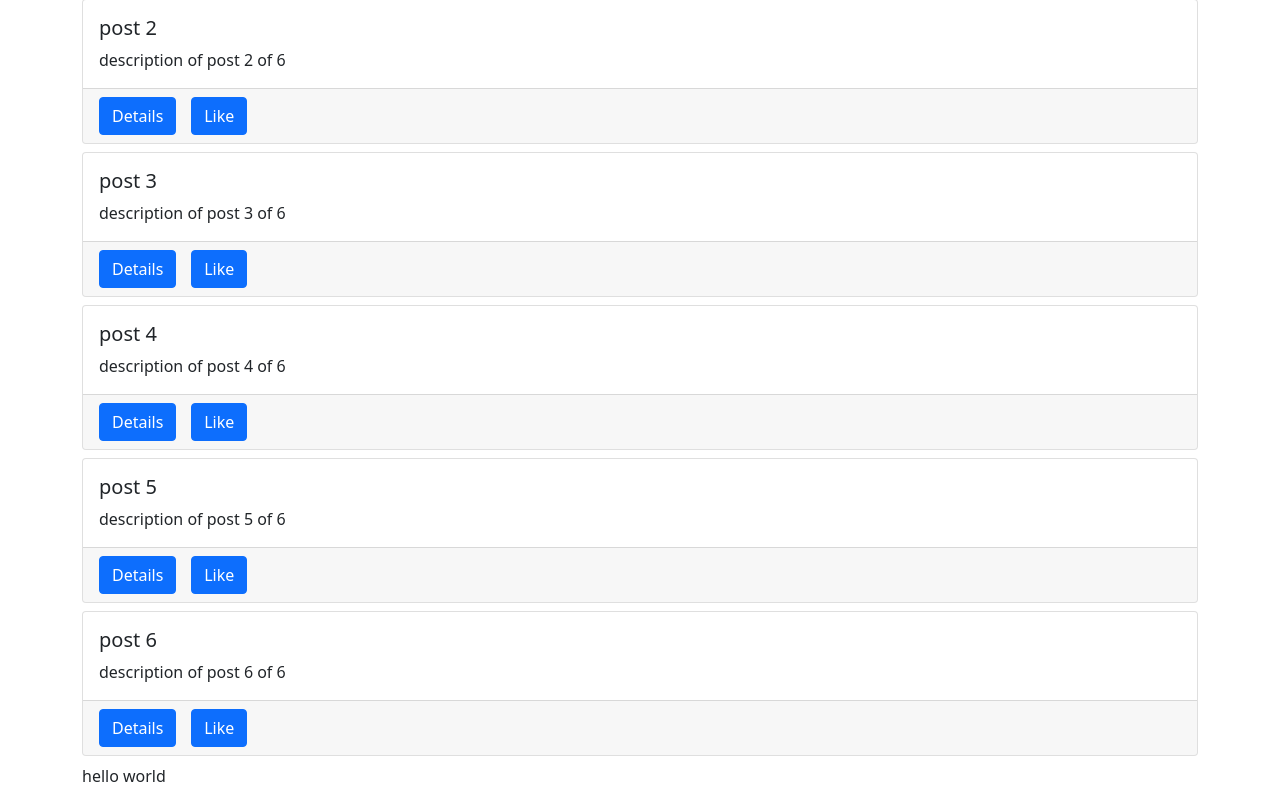
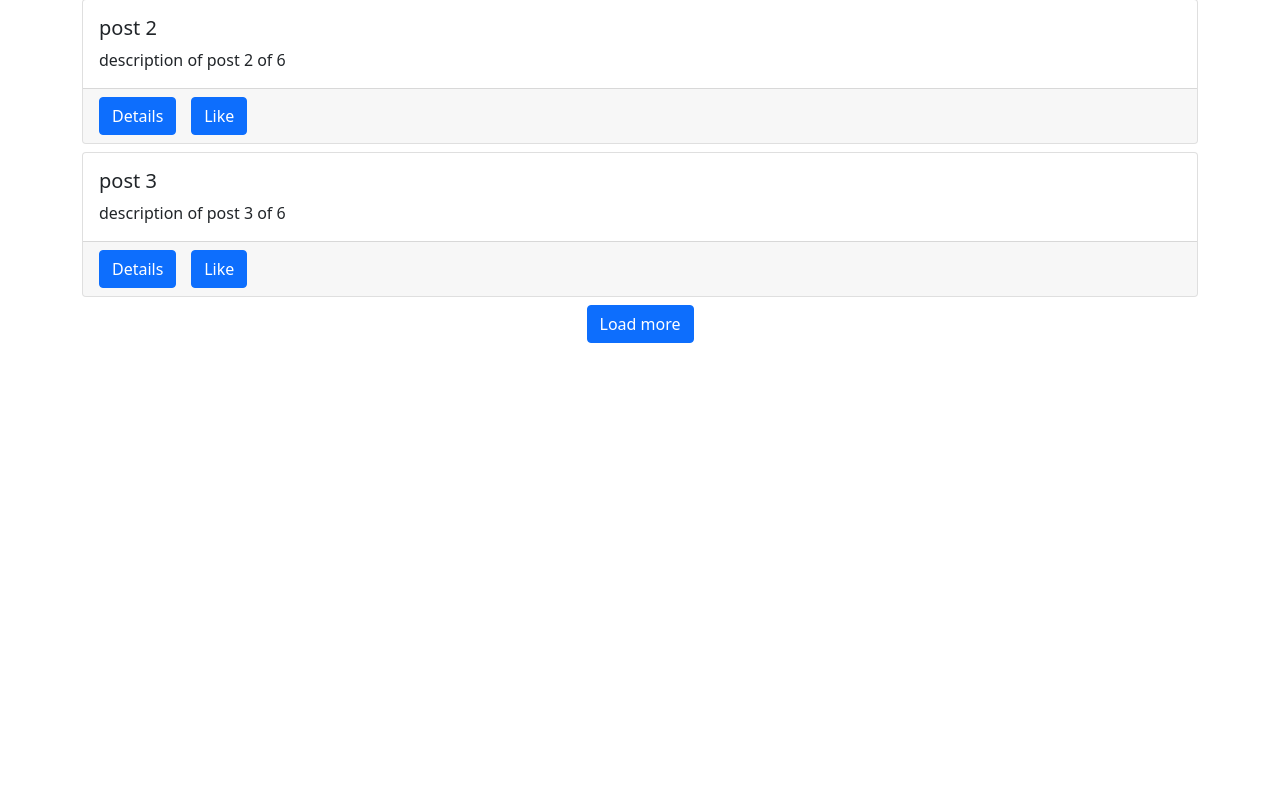
Before and after one commit to OwenDdev/SENG2045_A3_Django, a Django app: page / in a window 1280 px wide. Shown: the part 170-958 px from the top of the page. After the commit the page ends 513 px from the top, so only its background shows below. Run offline with Django 5.2, Linux system fonts and the light colour scheme; data comes from the database, SQL or seed files in the repository; data that the repository does not hold is empty; some libraries are stand-ins or nearby versions.

Commit message:
Implemented Loading more posts with a button click.

```diff
--- a/dj_ajax/src/posts/static/posts/main.js
+++ b/dj_ajax/src/posts/static/posts/main.js
@@ -1,26 +1,31 @@
 console.log("Hello world");
 
-const helloWorldBox = document.getElementById('hello-world')
+//const helloWorldBox = document.getElementById('hello-world')
 const postsBox = document.getElementById('posts-box')
 const spinnerBox = document.getElementById('spinner-box')
+const loadBtn = document.getElementById('load-btn')
+const endBox = document.getElementById('end-box')
 
 // helloWorldBox.innerHTML ='Hello <b>world<b>'
 
-$.ajax({
+//$.ajax({
+//        type: "GET",
+//        url: '/hello-world/',
+//      success: function(response){
+//            console.log("success", response.text)
+//           helloWorldBox.textContent = response.text
+//      },
+//      error: function (error) {
+//          console.log('error', error)
+//     }
+//})
+
+let visible = 3
+
+const getData =() =>{
+    $.ajax({
         type: "GET",
-        url: '/hello-world/',
-        success: function(response){
-            console.log("success", response.text)
-            helloWorldBox.textContent = response.text
-        },
-        error: function (error) {
-            console.log('error', error)
-        }
-})
-
-$.ajax({
-        type: "GET",
-        url: '/data/',
+        url: `/data/${visible}`,
         success: function(response){
             console.log(response)
             const data = response.data
@@ -48,8 +53,25 @@ $.ajax({
                     `
                 });
             }, 100);
+            console.log(response.size)
+            if (response.size === 0){
+                endBox.textContent = "No Posts added yet..."
+            }
+            else if (response.size <= visible){
+                loadBtn.classList.add('not-visible')
+                endBox.textContent = "No more posts to load..."
+            }
         },
         error: function (error) {
             console.log('error', error)
         }
+    })
+}
+
+loadBtn.addEventListener('click', ()=>{
+    spinnerBox.classList.remove('not-visible')
+    visible += 3
+    getData()
 })
+
+getData()
--- a/dj_ajax/src/posts/templates/posts/main.html
+++ b/dj_ajax/src/posts/templates/posts/main.html
@@ -17,10 +17,14 @@ posts
     {%endfor%}
 {% endcomment %}
 
+
+    <div id="posts-box"></div>
+
     <div id ='spinner-box' class="text-center">
         <div class="spinner-border" role="status"> </div>
     </div>
-    <div id="posts-box"></div>
-    <div id="hello-world"></div>
+    <div class="text-center mb-3" id="end-box">
+        <button class="btn btn-primary" id="load-btn">Load more </button>
+    </div>
 
 {% endblock content %}
--- a/dj_ajax/src/posts/urls.py
+++ b/dj_ajax/src/posts/urls.py
@@ -10,7 +10,7 @@ app_name = 'posts'
 
 urlpatterns = [
     path('', post_list_and_create, name="main-board"),
-    path('data/', load_post_data_view, name="posts-data"),
+    path('data/<int:num_posts>/', load_post_data_view, name="posts-data"),
 
     path('hello-world/', hello_world_view, name='hello-world')
 ]
--- a/dj_ajax/src/posts/views.py
+++ b/dj_ajax/src/posts/views.py
@@ -7,7 +7,12 @@ def post_list_and_create(request):
     qs = Post.objects.all()
     return render(request, 'posts/main.html', {'qs':qs})
 
-def load_post_data_view(request):
+def load_post_data_view(request, num_posts):
+    visible = 3
+    upper = num_posts
+    lower = upper - visible
+    size = Post.objects.all().count()
+
     qs = Post.objects.all()
     data =[]
     for obj in qs:
@@ -15,10 +20,11 @@ def load_post_data_view(request):
             'id': obj.id,
             'title': obj.title,
             'body': obj.body,
+            'liked': True if request.user in obj.liked.all() else False,
             'author': obj.author.user.username
         }
         data.append(item)
-    return JsonResponse({'data' : data})
+    return JsonResponse({'data' : data[lower:upper], 'size':size })
 
 def hello_world_view(request):
     return JsonResponse({'text': 'hello world'})
```
